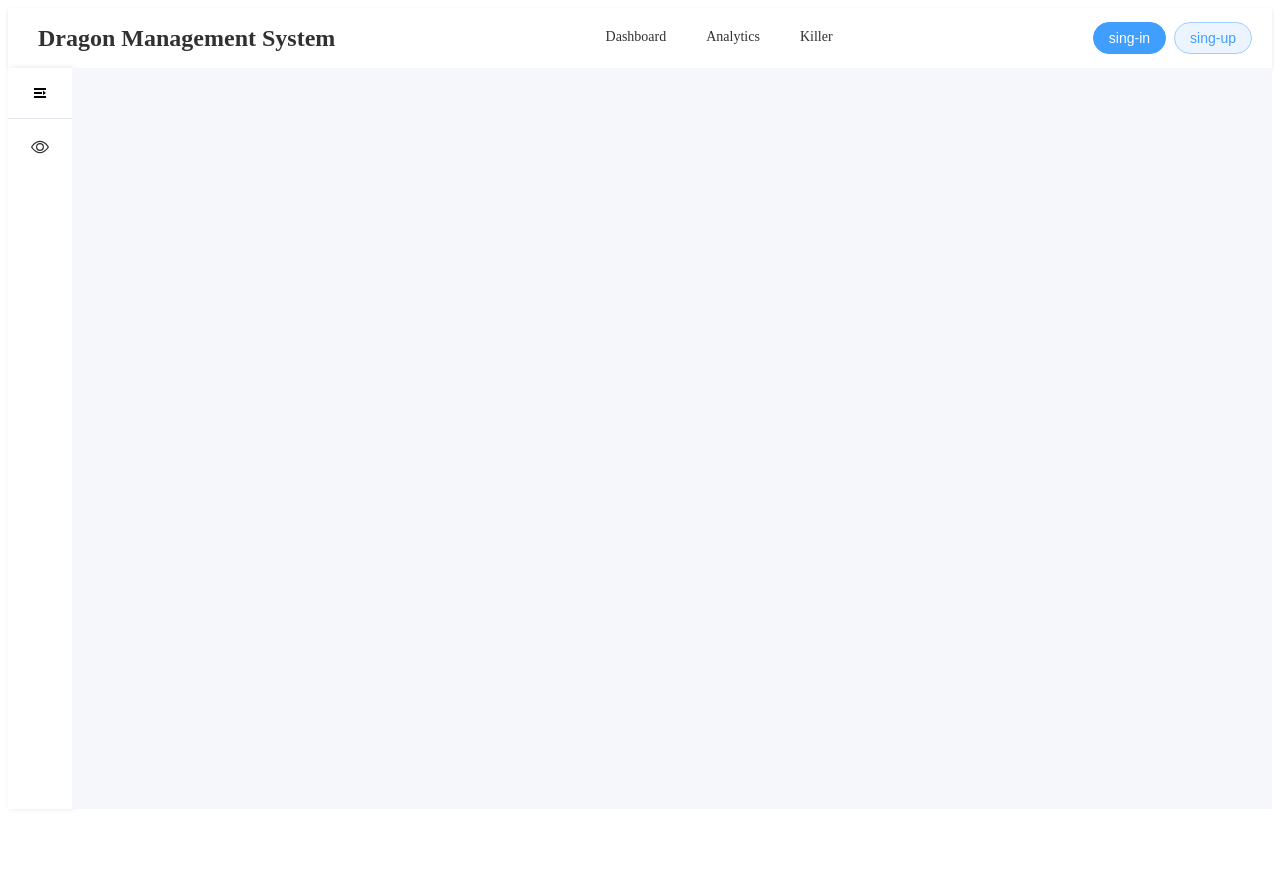
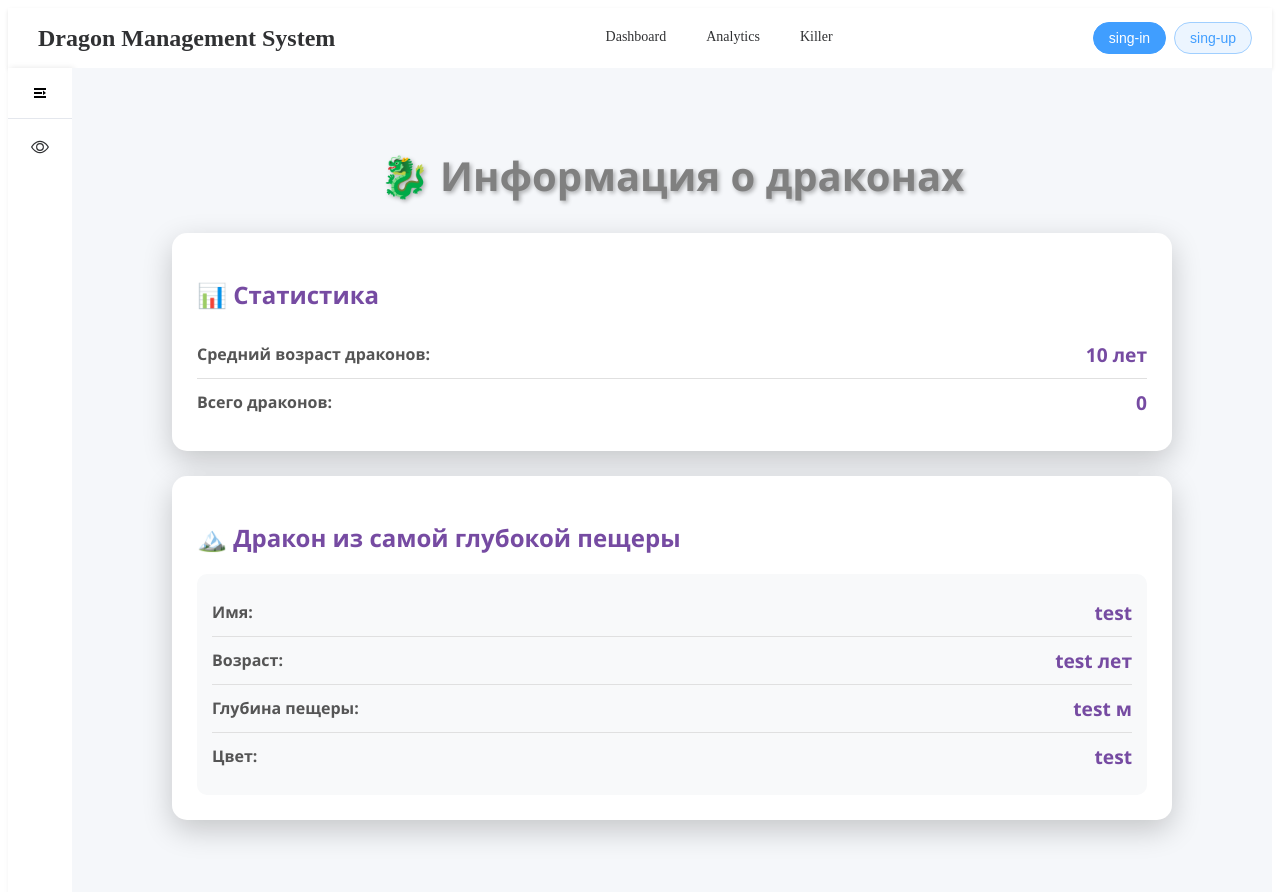
Before and after one commit to Luhter1/isLab1, a Vue app in the folder frontend/: page /analytics in a window 1280 px wide. Shown: the top 892 px of the page. Before the commit the page ends 816 px from the top, so only its background shows below. Built offline with nearby package versions, Linux system fonts and the light colour scheme; no server answers.

Commit message:
add base for special ops

```diff
--- a/frontend/src/interfaces/crud/CrudService.ts
+++ b/frontend/src/interfaces/crud/CrudService.ts
@@ -49,6 +49,10 @@ abstract class CrudService<TDto extends { id: any }, TCreateDto, TUpdateDto> {
 
     getName = () => {
         return this.name
+    }
+
+    getTotalObjects = () => {
+        return this.state.totalObjects
     }
 
     getAll = async (page: number, size: number, sort: string[], filter: string[]): Promise<Paged<TDto>> => {
--- a/frontend/src/main.js
+++ b/frontend/src/main.js
@@ -14,6 +14,7 @@ import DragonService from '@/services/DragonService'
 const app = createApp(App)
 
 app.use(createPinia())
+await DragonService.fetchObjects()
 const userStore = useUserStore()
 userStore.initializeFromStorage()
 
--- a/frontend/src/views/Analitics.vue
+++ b/frontend/src/views/Analitics.vue
@@ -1,2 +1,178 @@
+<script lang="ts" setup>
+import DragonService from '@/services/DragonService'
+
+const name = 'DragonInfoPage'
+
+const deepestCaveDragon = {
+    name: "test",
+    age: "test",
+    caveDepth: "test",
+    color: "test",
+}
+</script>
+
 <template>
+  <div class="dragon-info-page">
+    <div class="container">
+      <h1>🐉 Информация о драконах</h1>
+
+      <!-- Блок со средним возрастом -->
+      <div class="info-card">
+        <h2>📊 Статистика</h2>
+        <div class="stat-item">
+          <span class="label">Средний возраст драконов:</span>
+          <span class="value">10 лет</span>
+        </div>
+        <div class="stat-item">
+          <span class="label">Всего драконов:</span>
+          <span class="value">{{ DragonService.getTotalObjects() }}</span>
+        </div>
+      </div>
+
+      <!-- Блок с драконом из самой глубокой пещеры -->
+      <div class="info-card">
+        <h2>🏔️ Дракон из самой глубокой пещеры</h2>
+        <div v-if="deepestCaveDragon" class="dragon-details">
+          <div class="detail-item">
+            <span class="label">Имя:</span>
+            <span class="value">{{ deepestCaveDragon.name }}</span>
+          </div>
+          <div class="detail-item">
+            <span class="label">Возраст:</span>
+            <span class="value">{{ deepestCaveDragon.age }} лет</span>
+          </div>
+          <div class="detail-item">
+            <span class="label">Глубина пещеры:</span>
+            <span class="value">{{ deepestCaveDragon.caveDepth }} м</span>
+          </div>
+          <div class="detail-item">
+            <span class="label">Цвет:</span>
+            <span class="value">{{ deepestCaveDragon.color }}</span>
+          </div>
+        </div>
+        <div v-else class="no-data">
+          Данные не найдены
+        </div>
+      </div>
+    </div>
+  </div>
 </template>
+
+<style scoped>
+.dragon-info-page {
+  min-height: 100vh;
+  padding: 20px;
+  font-family: 'Segoe UI', Tahoma, Geneva, Verdana, sans-serif;
+}
+
+.container {
+  max-width: 1000px;
+  margin: 0 auto;
+}
+
+h1 {
+  text-align: center;
+  color: grey;
+  font-size: 2.5rem;
+  margin-bottom: 30px;
+  text-shadow: 2px 2px 4px rgba(0, 0, 0, 0.3);
+}
+
+.info-card {
+  background: white;
+  border-radius: 15px;
+  padding: 25px;
+  margin-bottom: 25px;
+  box-shadow: 0 10px 30px rgba(0, 0, 0, 0.2);
+}
+
+.info-card h2 {
+  color: #764ba2;
+  margin-bottom: 20px;
+  font-size: 1.5rem;
+}
+
+.stat-item,
+.detail-item {
+  display: flex;
+  justify-content: space-between;
+  align-items: center;
+  padding: 10px 0;
+  border-bottom: 1px solid #e0e0e0;
+}
+
+.stat-item:last-child,
+.detail-item:last-child {
+  border-bottom: none;
+}
+
+.label {
+  font-weight: 600;
+  color: #555;
+}
+
+.value {
+  font-size: 1.2rem;
+  color: #764ba2;
+  font-weight: bold;
+}
+
+.dragon-details {
+  background: #f8f9fa;
+  padding: 15px;
+  border-radius: 10px;
+}
+
+.dragons-table {
+  width: 100%;
+  border-collapse: collapse;
+  margin-top: 15px;
+}
+
+.dragons-table thead {
+  background: #764ba2;
+  color: white;
+}
+
+.dragons-table th,
+.dragons-table td {
+  padding: 12px;
+  text-align: left;
+  border-bottom: 1px solid #e0e0e0;
+}
+
+.dragons-table tbody tr:hover {
+  background: #f8f9fa;
+}
+
+.dragons-table tbody tr:last-child td {
+  border-bottom: none;
+}
+
+.no-data {
+  text-align: center;
+  color: #999;
+  padding: 20px;
+  font-style: italic;
+}
+
+/* Адаптивность */
+@media (max-width: 768px) {
+  h1 {
+    font-size: 2rem;
+  }
+
+  .info-card {
+    padding: 15px;
+  }
+
+  .dragons-table {
+    font-size: 0.9rem;
+  }
+
+  .dragons-table th,
+  .dragons-table td {
+    padding: 8px;
+  }
+}
+</style>
```
Also changed, not shown: frontend/src/controllers/SpecialOperationController.ts (+1 -14 lines).
